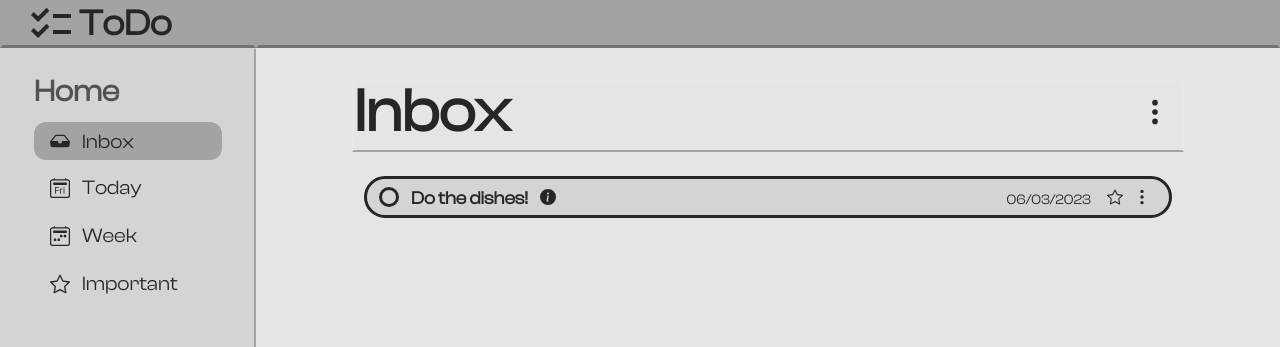
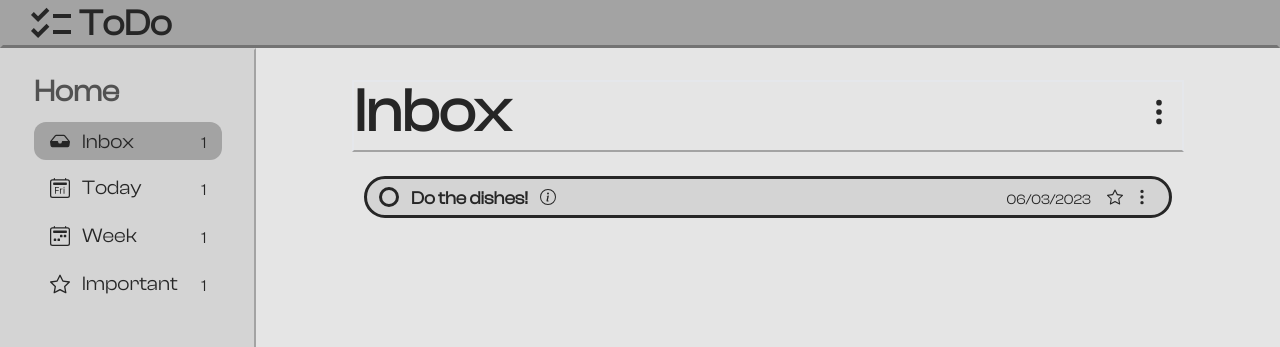
Before and after one commit to xGoziem/todo-app-react, a React (Vite) app: page / in a window 1280 px wide. Shown: the top 347 px of the page. Built offline with nearby package versions, Linux system fonts and the light colour scheme.

Commit message:
Update app

```diff
--- a/src/App.tsx
+++ b/src/App.tsx
@@ -4,9 +4,13 @@ import Main from "./components/Main/Main";
 
 const App = () => {
   return (
-    <div className="App font-clash text-neutral-800 fill-neutral-800 grid grid-cols-[1fr_4fr]">
-      <Sidebar />
-      <Main />
+    <div className="App font-clash text-neutral-800 fill-neutral-800 grid grid-rows-[3rem_calc(100vh-3rem)] h-screen">
+      <Header />
+
+      <div className=" grid lg:grid-cols-[1fr_4fr]">
+        <Sidebar />
+        <Main />
+      </div>
     </div>
   )
 };
--- a/src/components/Header/Header.tsx
+++ b/src/components/Header/Header.tsx
@@ -1,15 +1,9 @@
 import { MdChecklist } from 'react-icons/md';
 
-interface HeaderType {
-  parent: string;
-}
-
-const Header = ({ parent }: HeaderType) => {
-  const className = parent === "sidebar" ? "flex items-center gap-1" : "flex items-center gap-1 lg:invisible";
-
+const Header = () => {
   return (
     <header className='flex justify-between bg-neutral-400 border-neutral-400 border-b-neutral-500 border-[3px] font-bold px-6'>
-      <div className={className}>
+      <div className="flex items-center gap-1">
         <MdChecklist className='text-5xl fill-neutral-800' />
         <h1 className='text-4xl'>ToDo</h1>
       </div>
--- a/src/components/Main/Main.tsx
+++ b/src/components/Main/Main.tsx
@@ -1,24 +1,19 @@
-import Header from "../Header/Header";
-import MenuIcon from "../MenuIcon";
+import OptionsIcon from "../OptionsIcon";
 import Task from "./Task";
 
 const Main = () => {
   return (
-    <section className="h-screen grid grid-rows-[3rem_calc(100vh-3rem)]">
-      <Header parent="main" />
-
-      <div className="bg-neutral-200 px-24 pt-8 h-[calc(100vh-3rem)] grid grid-rows-[1fr_9fr]">
+    <section className="bg-neutral-200 px-24 pt-8 h-[calc(100vh-3rem)] grid grid-rows-[1fr_9fr]">
       {/* Header */}
-        <div className="flex items-center justify-between border-2 border-b-neutral-400 pb-2 overflow-hidden">
+      <div className="flex items-center justify-between border-2 border-b-neutral-400 pb-2">
         <h2 className="text-6xl font-bold">Inbox</h2>
-          <MenuIcon size="text-3xl" />
+        <OptionsIcon size="text-3xl" />
       </div>
 
       {/* Task Container */}
       <div className="py-6 px-3 space-y-4 overflow-auto custom-scrollbar">
         <Task />
       </div>
-      </div>
     </section>
   );
 };
--- a/src/components/Main/Task.tsx
+++ b/src/components/Main/Task.tsx
@@ -1,5 +1,5 @@
-import MenuIcon from "../MenuIcon";
-import { BsInfoCircleFill, BsStar, BsStarFill } from "react-icons/bs";
+import OptionsIcon from "../OptionsIcon";
+import { BsInfoCircle, BsInfoCircleFill, BsStar, BsStarFill } from "react-icons/bs";
 
 const Task = () => {
   return (
@@ -7,13 +7,13 @@ const Task = () => {
       <div className="flex items-center gap-3">
         <input
           type="checkbox"
-          className="checkbox border-[3px] border-neutral-800 rounded-full w-5 h-5 bg-transparent checked:text-neutral-800 focus:ring-0 focus:ring-offset-0"
+          className="checkbox border-[3px] border-neutral-800 rounded-full cursor-pointer w-5 h-5 bg-transparent checked:text-neutral-800 focus:ring-0 focus:ring-offset-0"
         />
         <div className="flex items-center gap-3">
           <p className='text-lg font-semibold pt-1'>
             Do the dishes!
           </p>
-          <BsInfoCircleFill className="cursor-pointer" />
+          <BsInfoCircle className="cursor-pointer" />
         </div>
       </div>
 
@@ -21,7 +21,7 @@ const Task = () => {
         <p className="text-sm pt-1.5">06/03/2023</p>
         <div className="flex items-center gap-1">
           <BsStar className="cursor-pointer" />
-          <MenuIcon size="text-lg" />
+          <OptionsIcon size="text-lg" />
         </div>
       </div>
     </div>
--- a/src/components/MenuIcon.tsx
+++ /dev/null
@@ -1,19 +0,0 @@
-import { BsThreeDotsVertical } from 'react-icons/bs';
-
-interface MIcon {
-  size: string;
-}
-
-const MenuIcon = ({ size }: MIcon) => {
-  const iconClassName = size === "text-xl" ? 'bg-transparent rounded-full p-2 hover:bg-neutral-400 transition duration-300 cursor-pointer'
-    : size === "text-lg" ? 'bg-transparent rounded-full p-1.5 hover:bg-neutral-400 transition duration-300 cursor-pointer'
-    : 'bg-transparent rounded-full p-3 hover:bg-neutral-300 transition duration-300 cursor-pointer';
-
-  return (
-    <div className={iconClassName}>
-      <BsThreeDotsVertical className={size} />
-    </div>
-  );
-};
-
-export default MenuIcon;
--- /dev/null
+++ b/src/components/OptionsIcon.tsx
@@ -0,0 +1,56 @@
+import { useState, useRef, useEffect } from 'react';
+import { BsThreeDotsVertical } from 'react-icons/bs';
+import TaskHeadingOptionsDropdown from './TaskHeadingDropdown';
+
+// Props type
+interface OptionsIconType {
+  size: string;
+}
+
+const OptionsIcon = ({ size }: OptionsIconType) => {
+  const [showDropdown, setShowDropdown] = useState(false); // hold dropdown state
+  const dropdownRef = useRef<HTMLDivElement>(null); // reference dropdown
+  const iconRef = useRef<HTMLDivElement>(null); // reference icon
+
+  // useEffect hook to close dropdown when anywhere apart from the dropdown menu is clicked
+  useEffect(() => {
+    const handleClickOutside = (event: MouseEvent) => {
+      if (dropdownRef.current && !dropdownRef.current.contains(event.target as Node) && iconRef.current && !iconRef.current.contains(event.target as Node)) {
+        setShowDropdown(false);
+      }
+    };
+
+    // Add event listener to the entire document to listen for clicks
+    document.addEventListener("mousedown", handleClickOutside);
+
+    // Clean up event listener when component unmounts
+    return () => {
+      document.removeEventListener("mousedown", handleClickOutside);
+    };
+  }, []);
+
+  // Show or hide dropdown
+  const handleIconClick = () => {
+    setShowDropdown(!showDropdown);
+  };
+
+  const iconSize = size === "text-lg" ? "p-1.5" : "text-xl" ? "p-2" : "p-3";
+  const bgOnHover = size === "text-3xl" ? "bg-neutral-300" : "bg-neutral-400";
+  const iconClassName = `bg-transparent rounded-full ${iconSize} hover:${bgOnHover} transition duration-300 cursor-pointer`;
+
+  return (
+    <div className='relative' ref={iconRef} onClick={handleIconClick}>
+      <div className={iconClassName}>
+        <BsThreeDotsVertical className={size} />
+      </div>
+
+      {showDropdown && (
+        <div className="absolute z-50 top-10 right-0" ref={dropdownRef} onClick={event => event.stopPropagation()}>
+          <TaskHeadingOptionsDropdown />
+        </div>
+      )}
+    </div>
+  );
+};
+
+export default OptionsIcon;
--- a/src/components/Sidebar/HomeItem.tsx
+++ b/src/components/Sidebar/HomeItem.tsx
@@ -1,19 +1,22 @@
 import { IconType } from "react-icons";
 
-interface SBItem {
+interface HomeItemType {
   name: string;
   icon: IconType;
 }
 
-const HomeItem = ({ name, icon }: SBItem) => {
+const HomeItem = ({ name, icon }: HomeItemType) => {
   const Icon = icon; // Capitalize the variable name to use it as a component
-  const itemClassName = name === 'Inbox' ? "flex items-center gap-3 bg-neutral-400 px-4 cursor-pointer rounded-xl" : "flex items-center gap-3 px-4 cursor-pointer";
+  const itemClassName = name === 'Inbox' ? "flex items-center justify-between bg-neutral-400 px-4 cursor-pointer rounded-xl" : "flex items-center justify-between px-4 cursor-pointer hover:bg-neutral-200 rounded-xl";
   const itemNameClassName = name === 'Inbox' ? "text-xl pt-1.5 pb-1" : "text-xl py-1.5";
 
   return (
     <div className={itemClassName}>
-      <Icon className="text-xl" />
-      <h4 className={itemNameClassName}>{name}</h4>
+      <div className="flex items-center gap-3">
+        <Icon className="text-xl" />
+        <h4 className={itemNameClassName}>{name}</h4>
+      </div>
+      <p className="pt-1">1</p>
     </div>
   );
 };
--- a/src/components/Sidebar/ProjectItem.tsx
+++ b/src/components/Sidebar/ProjectItem.tsx
@@ -1,11 +1,11 @@
 import { BsFillCaretRightFill } from 'react-icons/bs';
-import MenuIcon from '../MenuIcon';
+import OptionsIcon from '../OptionsIcon';
 
-interface PItem {
+interface ProjectItemType {
   name: string;
 }
 
-const ProjectItem = ({name}: PItem) => {
+const ProjectItem = ({name}: ProjectItemType) => {
   return (
     <div className="flex items-center justify-between px-4 cursor-pointer">
       <div className="flex items-center gap-3">
@@ -13,7 +13,7 @@ const ProjectItem = ({name}: PItem) => {
         <h4 className="text-xl py-1.5">{name}</h4>
       </div>
 
-      <MenuIcon size="text-lg" />
+      <OptionsIcon size="text-lg" />
     </div>
   );
 };
--- a/src/components/Sidebar/Sidebar.tsx
+++ b/src/components/Sidebar/Sidebar.tsx
@@ -1,15 +1,11 @@
-import Header from "../Header/Header";
 import HomeItem from "./HomeItem";
 import { BsFillInboxFill, BsCalendar2Day, BsCalendar2Week, BsStar, BsFillCaretRightFill } from 'react-icons/bs';
-import MenuIcon from "../MenuIcon";
+import OptionsIcon from "../OptionsIcon";
 import ProjectItem from "./ProjectItem";
 
 const Sidebar = () => {
   return (
-    <aside className="h-screen grid grid-rows-[3rem_calc(100vh-3rem)]">
-      <Header parent="sidebar" />
-
-      <div className="bg-neutral-300 border-2 border-neutral-300 border-r-neutral-400 pt-6 space-y-10">
+    <aside className="hidden bg-neutral-300 border-2 border-neutral-300 border-r-neutral-400 pt-6 space-y-10 lg:block">
       <section className="mx-8 space-y-3">
         <h3 className="font-semibold text-3xl text-neutral-600">Home</h3>
 
@@ -24,14 +20,13 @@ const Sidebar = () => {
       <section className="mx-8 space-y-3">
         <div className="flex items-center justify-between">
           <h3 className="font-semibold text-3xl text-neutral-600">Projects</h3>
-            <MenuIcon size="text-xl" />
+          <OptionsIcon size="text-xl" />
         </div>
 
         <div className="space-y-2">
           {/* <ProjectItem name="Music" /> */}
         </div>
       </section>
-      </div>
     </aside>
   );
 };
--- /dev/null
+++ b/src/components/TaskHeadingDropdown.tsx
@@ -0,0 +1,22 @@
+import { BsPlusCircle, BsPlusLg, BsCheckCircle, BsTrash } from "react-icons/bs";
+
+const TaskHeadingOptionsDropdown = () => {
+  return (
+    <div className="bg-neutral-300 w-56 border-2 border-neutral-400 py-1.5 rounded-xl">
+      <div className="flex items-center gap-3 px-4 py-2.5 hover:bg-neutral-400 cursor-pointer">
+        <BsPlusLg />
+        <p>Add New Task</p>
+      </div>
+      <div className="flex items-center gap-3 px-4 py-2.5 hover:bg-neutral-400 cursor-pointer">
+        <BsCheckCircle />
+        <p>Complete All Tasks</p>
+      </div>
+      <div className="flex items-center gap-3 px-4 py-2.5 hover:bg-neutral-400 cursor-pointer">
+        <BsTrash />
+        <p>Delete All Tasks</p>
+      </div>
+    </div>
+  );
+};
+
+export default TaskHeadingOptionsDropdown;
```
Lines whose indentation alone changed are shown as unchanged.
